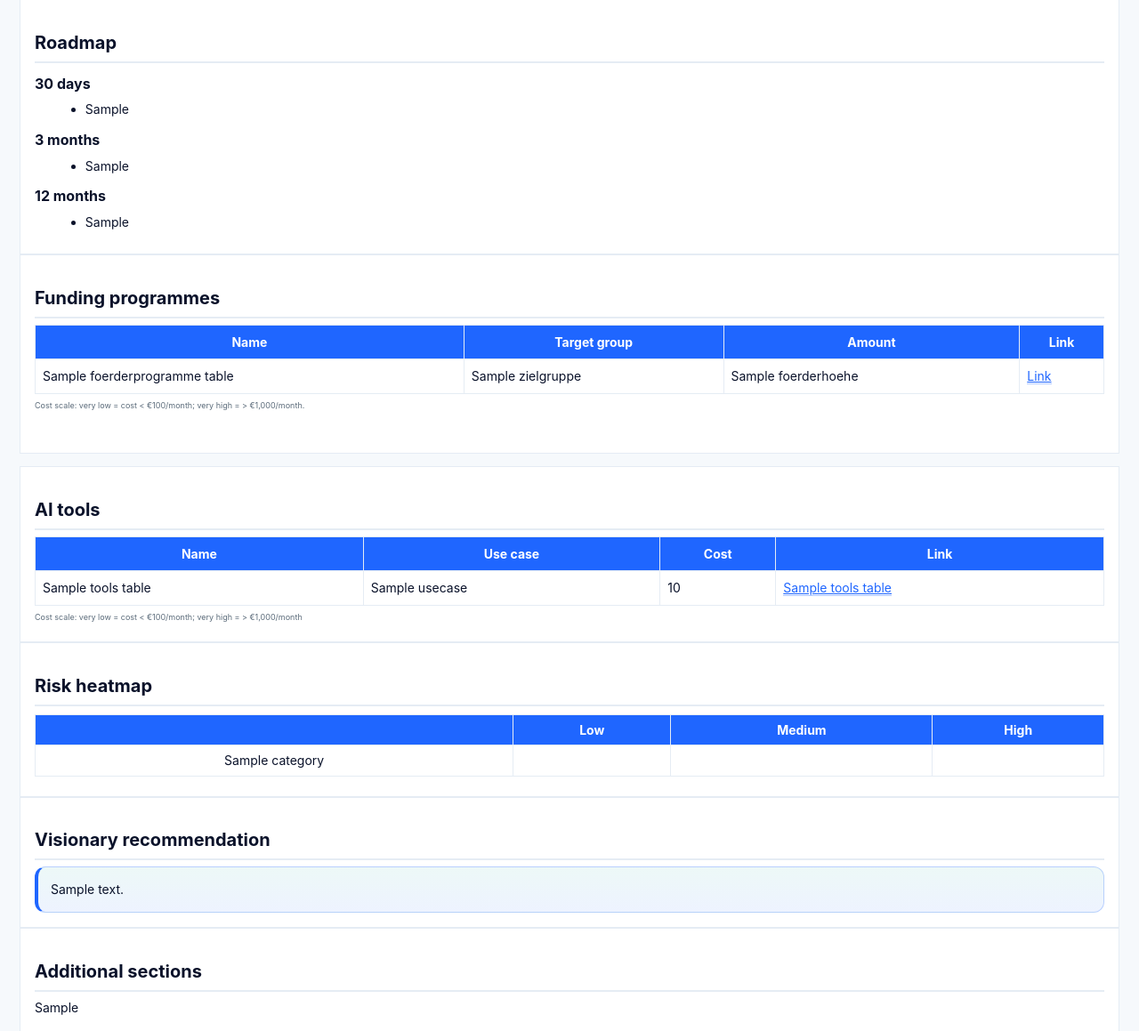
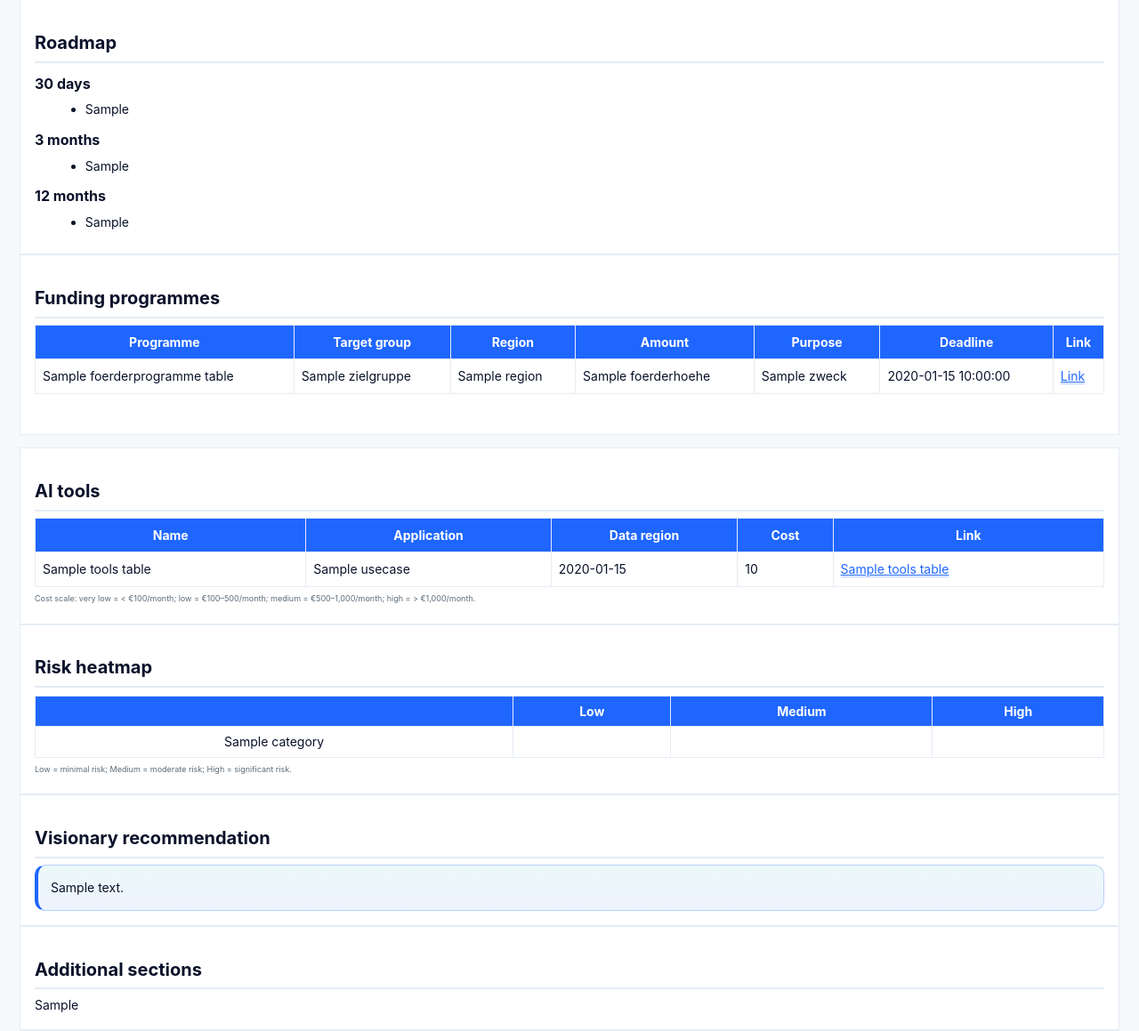
Before and after one commit to Wolf-Achtung/make-ki-backend-neu, a Python web app: template templates/pdf_template_en.html in a window 1280 px wide. Shown: the part 836-1995 px from the top of the page at 89% size. Run offline with Jinja, Linux system fonts and the light colour scheme; the template is opened without the code that fills it: most values are stand-ins (such as "Sample title", 1, 10 or a date in 2020); grey boxes marked "Sample" are stand-in pictures.

Commit message:
Add files via upload

```diff
--- a/templates/pdf_template_en.html
+++ b/templates/pdf_template_en.html
@@ -202,19 +202,33 @@ risks_html|trim) %}
             <h2>Funding programmes</h2>
             {% if foerderprogramme_table and foerderprogramme_table|length>0 %}
               <table>
-                <thead><tr><th>Name</th><th>Target
-group</th><th>Amount</th><th>Link</th></tr></thead>
+                <thead>
+                  <tr>
+                    <th>Programme</th>
+                    <th>Target group</th>
+                    <th>Region</th>
+                    <th>Amount</th>
+                    <th>Purpose</th>
+                    <th>Deadline</th>
+                    <th>Link</th>
+                  </tr>
+                </thead>
                 <tbody>
                 {% for row in foerderprogramme_table %}
-                  <tr><td>{{ row.name }}</td><td>{{ row.zielgruppe }}</td><td>{{
-  row.foerderhoehe }}</td>
-                    <td>{% if row.link %}<a href="{{ row.link }}">Link</a>{% endif %}</td></tr>
+                  <tr>
+                    <td>{{ row.name }}</td>
+                    <td>{{ row.zielgruppe }}</td>
+                    <td>{{ row.region }}</td>
+                    <td>{{ row.foerderhoehe }}</td>
+                    <td>{{ row.zweck }}</td>
+                    <td>{{ row.deadline }}</td>
+                    <td>{% if row.link %}<a href="{{ row.link }}">Link</a>{% endif %}</td>
+                  </tr>
                 {% endfor %}
                 </tbody>
               </table>
-              <p style="font-size:9px;color:var(--muted);margin-top:.2rem">Cost scale: very low&nbsp;=&nbsp;cost &lt; €100/month; very high&nbsp;=&nbsp;&gt; €1,000/month.</p>
               {% if funding_badges and funding_badges|length>0 %}
-              <div class="funding-badges">
+              <div class="funding-badges" style="margin-top:.2rem">
                 {% for b in funding_badges %}
                   <span class="funding-badge">{{ b }}</span>
                 {% endfor %}
@@ -231,15 +245,28 @@ group</th><th>Amount</th><th>Link</th></tr></thead>
             <h2>AI tools</h2>
             {% if tools_table and tools_table|length>0 %}
               <table>
-                <thead><tr><th>Name</th><th>Use case</th><th>Cost</th><th>Link</th></tr></thead>
+                <thead>
+                  <tr>
+                    <th>Name</th>
+                    <th>Application</th>
+                    <th>Data region</th>
+                    <th>Cost</th>
+                    <th>Link</th>
+                  </tr>
+                </thead>
                 <tbody>
                 {% for t in tools_table %}
-                  <tr><td>{{ t.name }}</td><td>{{ t.usecase }}</td><td>{{ t.cost }}</td>
-                    <td>{% if t.link %}<a href="{{ t.link }}">{{ t.name }}</a>{% endif %}</td></tr>
+                  <tr>
+                    <td>{{ t.name }}</td>
+                    <td>{{ t.usecase }}</td>
+                    <td>{{ t.datenschutz }}</td>
+                    <td>{{ t.cost }}</td>
+                    <td>{% if t.link %}<a href="{{ t.link }}">{{ t.name }}</a>{% endif %}</td>
+                  </tr>
                 {% endfor %}
                 </tbody>
               </table>
-              <p style="font-size:9px;color:var(--muted);margin-top:.2rem">Cost scale: very low&nbsp;=&nbsp;cost &lt; €100/month; very high&nbsp;=&nbsp;&gt; €1,000/month</p>
+              <p style="font-size:9px;color:var(--muted);margin-top:.2rem">Cost scale: very low = &lt; €100/month; low = €100–500/month; medium = €500–1,000/month; high = &gt; €1,000/month.</p>
             {% else %}
               <p><em>Tool list will be populated dynamically.</em></p>
             {% endif %}
@@ -267,6 +294,7 @@ endif %}"></td>
             {% endfor %}
             </tbody>
           </table>
+          <p style="font-size:9px;color:var(--muted);margin-top:.2rem">Low&nbsp;=&nbsp;minimal risk; Medium&nbsp;=&nbsp;moderate risk; High&nbsp;=&nbsp;significant risk.</p>
         </div>
         {% endif %}
 
```
Also changed, not shown: templates/pdf_template.html (+32 -14 lines).
